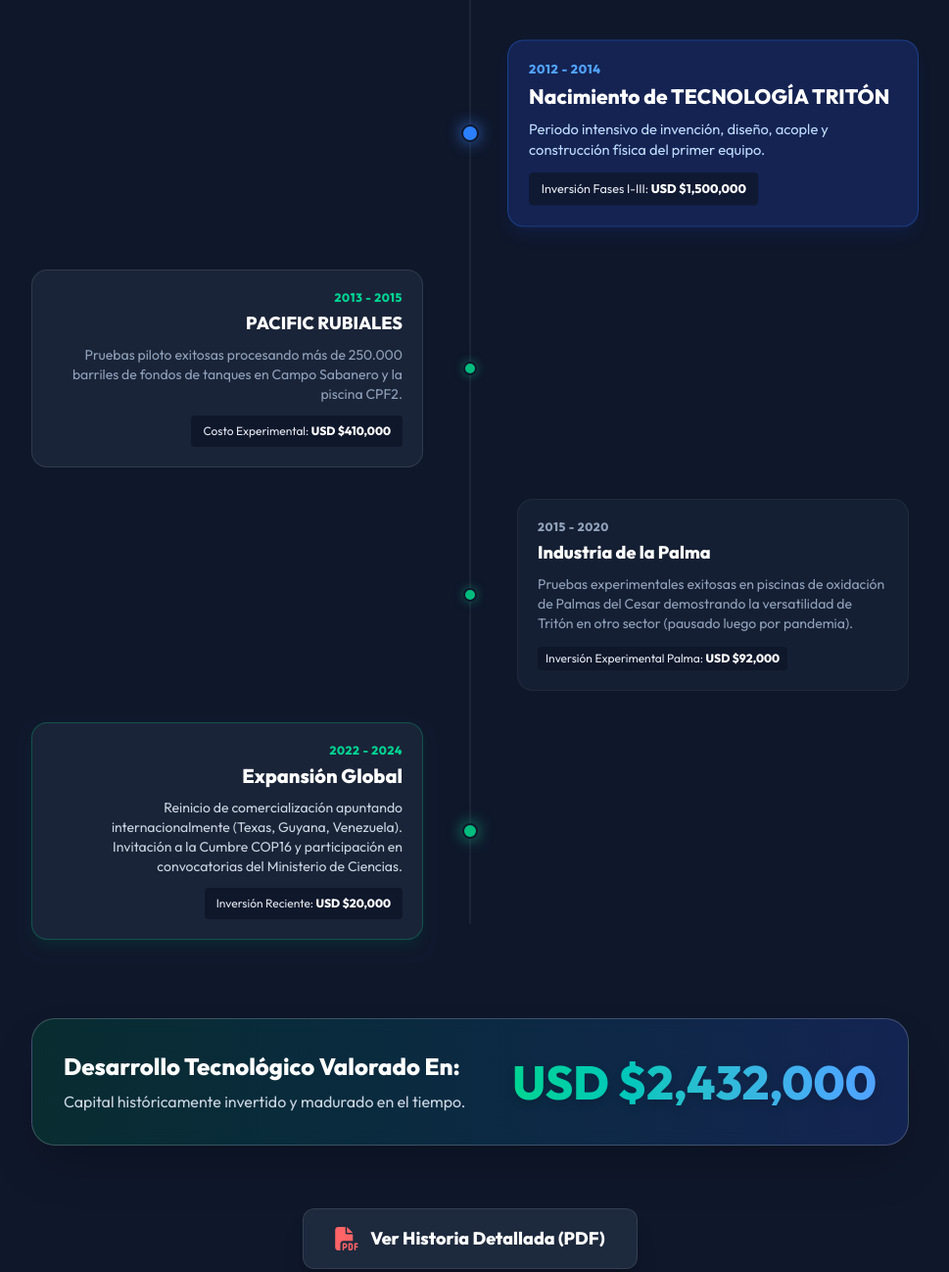
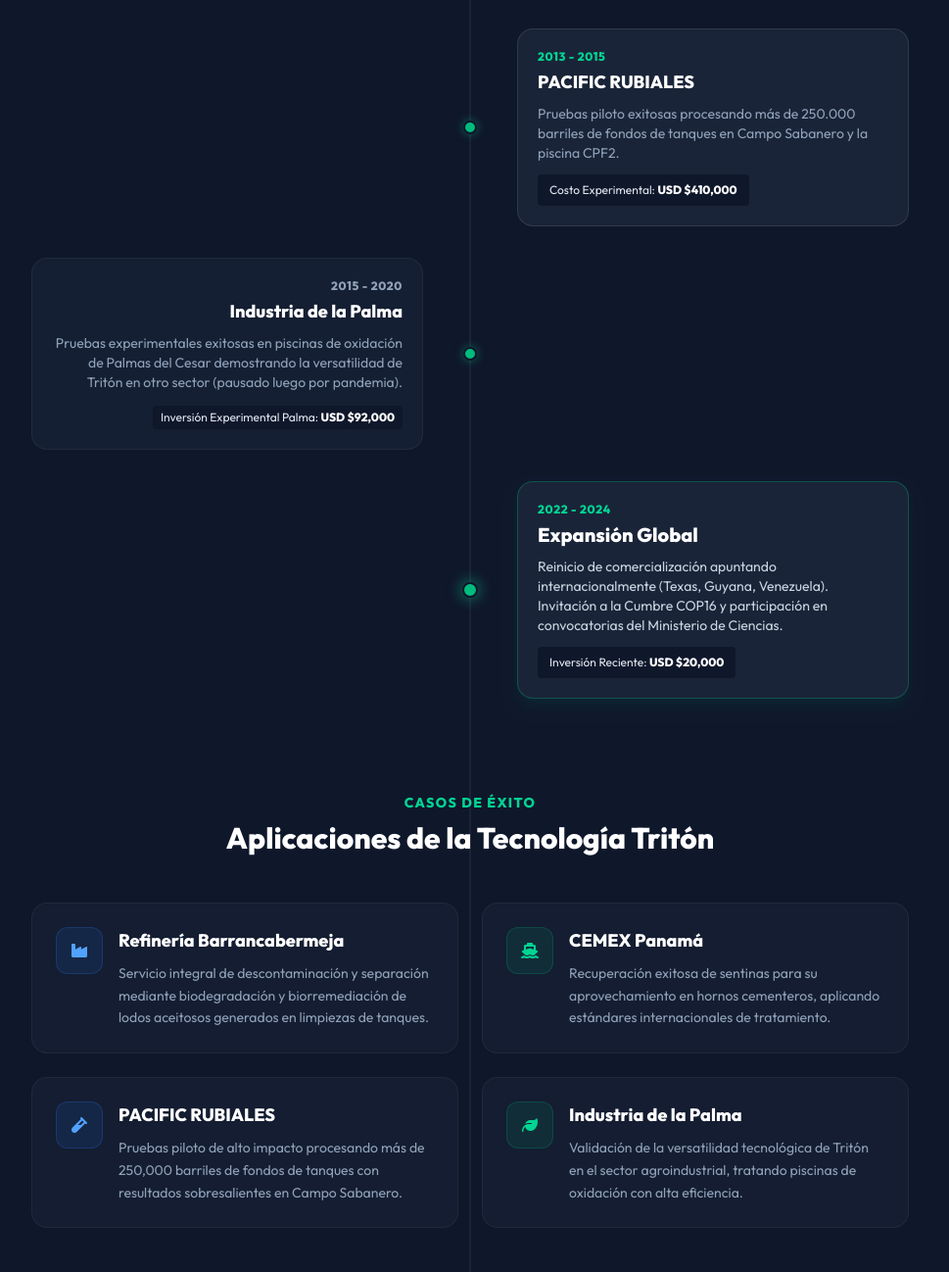
Before and after one commit to Alvarog0218/triton-inversionista, a website built with Vite: page index.html in a window 1280 px wide. Shown: the part 4036-5334 px from the top of the page at 98% size, without its empty margins (160-1129 px from the left). Built offline with nearby package versions, Linux system fonts and the light colour scheme.

Commit message:
Remove birth of tech from timeline and add Success Cases section

```diff
--- a/index.html
+++ b/index.html
@@ -379,50 +379,38 @@
           <div class="absolute left-[13px] md:left-1/2 top-6 md:top-1/2 flex items-center justify-center w-[14px] h-[14px] rounded-full bg-slate-500 border-[2px] border-slate-900 z-10 md:-translate-x-1/2 md:-translate-y-1/2 group-hover:scale-125 transition-transform"></div>
         </div>
 
-        <!-- 13. 2012-2014 Tritón Base -->
+        <!-- 13. 2013-2015 Pacific -->
         <div class="relative flex flex-col md:flex-row justify-between items-center mb-8 w-full group">
           <div class="hidden md:block md:w-1/2"></div>
-          <div class="absolute left-[13px] md:left-1/2 top-6 md:top-1/2 flex items-center justify-center w-[18px] h-[18px] rounded-full bg-blue-500 shadow-[0_0_15px_rgba(59,130,246,0.8)] border-[2px] border-slate-900 z-10 md:-translate-x-1/2 md:-translate-y-1/2 group-hover:scale-125 transition-transform"></div>
+          <div class="absolute left-[13px] md:left-1/2 top-6 md:top-1/2 flex items-center justify-center w-[14px] h-[14px] rounded-full bg-emerald-500 shadow-[0_0_10px_rgba(16,185,129,0.5)] border-[2px] border-slate-900 z-10 md:-translate-x-1/2 md:-translate-y-1/2 group-hover:scale-125 transition-transform"></div>
           <div class="w-full md:w-1/2 pl-12 md:pl-12 md:pr-0 text-left">
-            <div class="bg-blue-900/40 p-5 rounded-2xl border border-blue-500/30 shadow-lg shadow-blue-900/20 hover:border-blue-400/50 transition-all duration-300 transform scale-105 my-4">
-              <span class="text-blue-400 font-bold text-xs tracking-wider uppercase mb-1 block">2012 - 2014</span>
-              <h4 class="text-xl font-bold text-white mb-2">Nacimiento de TECNOLOGÍA TRITÓN</h4>
-              <p class="text-blue-200 text-sm mb-3">Periodo intensivo de invención, diseño, acople y construcción física del primer equipo.</p>
-              <div class="inline-block bg-slate-900/80 rounded px-3 py-2 text-xs">Inversión Fases I-III: <strong class="text-white">USD $1,500,000</strong></div>
-            </div>
-          </div>
-        </div>
-
-        <!-- 14. 2013-2015 Pacific -->
-        <div class="relative flex flex-col md:flex-row justify-between items-center mb-8 w-full group">
-          <div class="w-full md:w-1/2 pl-12 md:pl-0 md:pr-12 md:text-right">
-             <div class="bg-slate-800/80 p-5 rounded-2xl border border-white/10 hover:border-emerald-500/30 transition-all duration-300">
+            <div class="bg-slate-800/80 p-5 rounded-2xl border border-white/10 hover:border-emerald-500/30 transition-all duration-300">
               <span class="text-emerald-400 font-bold text-xs tracking-wider uppercase mb-1 block">2013 - 2015</span>
               <h4 class="text-lg font-bold text-white mb-2">PACIFIC RUBIALES</h4>
               <p class="text-slate-400 text-sm mb-3">Pruebas piloto exitosas procesando más de 250.000 barriles de fondos de tanques en Campo Sabanero y la piscina CPF2.</p>
               <div class="inline-block bg-slate-900 rounded px-3 py-2 text-xs">Costo Experimental: <strong class="text-white">USD $410,000</strong></div>
             </div>
           </div>
-          <div class="absolute left-[13px] md:left-1/2 top-6 md:top-1/2 flex items-center justify-center w-[14px] h-[14px] rounded-full bg-emerald-500 shadow-[0_0_10px_rgba(16,185,129,0.5)] border-[2px] border-slate-900 z-10 md:-translate-x-1/2 md:-translate-y-1/2 group-hover:scale-125 transition-transform"></div>
         </div>
 
-        <!-- 15. 2015-2020 Industria de la Palma -->
+        <!-- 14. 2015-2020 Industria de la Palma -->
         <div class="relative flex flex-col md:flex-row justify-between items-center mb-8 w-full group">
-          <div class="hidden md:block md:w-1/2"></div>
-          <div class="absolute left-[13px] md:left-1/2 top-6 md:top-1/2 flex items-center justify-center w-[14px] h-[14px] rounded-full bg-emerald-500 border-[2px] border-slate-900 shadow-[0_0_10px_rgba(16,185,129,0.5)] z-10 md:-translate-x-1/2 md:-translate-y-1/2 group-hover:scale-125 transition-transform"></div>
-          <div class="w-full md:w-1/2 pl-12 md:pl-12 md:pr-0 text-left">
-            <div class="bg-slate-800/50 p-5 rounded-2xl border border-white/5 hover:border-white/20 transition-all duration-300">
+          <div class="w-full md:w-1/2 pl-12 md:pl-0 md:pr-12 md:text-right">
+             <div class="bg-slate-800/50 p-5 rounded-2xl border border-white/5 hover:border-white/20 transition-all duration-300">
               <span class="text-slate-400 font-bold text-xs tracking-wider uppercase mb-1 block">2015 - 2020</span>
               <h4 class="text-lg font-bold text-white mb-2">Industria de la Palma</h4>
               <p class="text-slate-400 text-sm mb-3">Pruebas experimentales exitosas en piscinas de oxidación de Palmas del Cesar demostrando la versatilidad de Tritón en otro sector (pausado luego por pandemia).</p>
               <div class="inline-block bg-slate-900 rounded px-2 py-1 text-xs text-left">Inversión Experimental Palma: <strong class="text-white">USD $92,000</strong></div>
             </div>
           </div>
+          <div class="absolute left-[13px] md:left-1/2 top-6 md:top-1/2 flex items-center justify-center w-[14px] h-[14px] rounded-full bg-emerald-500 border-[2px] border-slate-900 shadow-[0_0_10px_rgba(16,185,129,0.5)] z-10 md:-translate-x-1/2 md:-translate-y-1/2 group-hover:scale-125 transition-transform"></div>
         </div>
 
-        <!-- 16. 2022-2024 Expansion -->
+        <!-- 15. 2022-2024 Expansion -->
         <div class="relative flex flex-col md:flex-row justify-between items-center w-full group">
-           <div class="w-full md:w-1/2 pl-12 md:pl-0 md:pr-12 md:text-right">
+           <div class="hidden md:block md:w-1/2"></div>
+           <div class="absolute left-[13px] md:left-1/2 top-6 md:top-1/2 flex items-center justify-center w-[16px] h-[16px] rounded-full bg-emerald-500 shadow-[0_0_15px_rgba(16,185,129,0.8)] border-[2px] border-slate-900 z-10 md:-translate-x-1/2 md:-translate-y-1/2 group-hover:scale-125 transition-transform"></div>
+           <div class="w-full md:w-1/2 pl-12 md:pl-12 md:pr-0 text-left">
              <div class="bg-slate-800/80 p-5 rounded-2xl border border-emerald-500/30 shadow-lg shadow-emerald-900/20 hover:border-emerald-400 transition-all duration-300">
               <span class="text-emerald-400 font-bold text-xs tracking-wider uppercase mb-1 block">2022 - 2024</span>
               <h4 class="text-xl font-bold text-white mb-2">Expansión Global</h4>
@@ -430,9 +418,76 @@
               <div class="inline-block bg-slate-900 rounded px-3 py-2 text-xs text-left">Inversión Reciente: <strong class="text-white">USD $20,000</strong></div>
             </div>
           </div>
-          <div class="absolute left-[13px] md:left-1/2 top-6 md:top-1/2 flex items-center justify-center w-[16px] h-[16px] rounded-full bg-emerald-500 shadow-[0_0_15px_rgba(16,185,129,0.8)] border-[2px] border-slate-900 z-10 md:-translate-x-1/2 md:-translate-y-1/2 group-hover:scale-125 transition-transform"></div>
         </div>
 
+      <!-- Subsection: Success Cases -->
+      <div class="mt-24">
+        <div class="text-center mb-12">
+          <h4 class="text-emerald-400 font-bold uppercase tracking-widest text-sm mb-2">Casos de Éxito</h4>
+          <h3 class="text-3xl font-bold text-white">Aplicaciones de la Tecnología Tritón</h3>
+        </div>
+
+        <div class="grid md:grid-cols-2 gap-6 max-w-5xl mx-auto">
+          <!-- Case 1: Refinería -->
+          <div class="bg-slate-800/40 p-6 rounded-2xl border border-white/5 hover:border-blue-500/30 transition-all group">
+            <div class="flex items-start gap-4">
+              <div class="w-12 h-12 rounded-xl bg-blue-500/10 flex items-center justify-center shrink-0 border border-blue-500/20">
+                <i class="fas fa-industry text-blue-400"></i>
+              </div>
+              <div>
+                <h5 class="text-lg font-bold text-white mb-2 group-hover:text-blue-400 transition-colors">Refinería Barrancabermeja</h5>
+                <p class="text-slate-400 text-sm leading-relaxed">
+                  Servicio integral de descontaminación y separación mediante biodegradación y biorremediación de lodos aceitosos generados en limpiezas de tanques.
+                </p>
+              </div>
+            </div>
+          </div>
+
+          <!-- Case 2: CEMEX -->
+          <div class="bg-slate-800/40 p-6 rounded-2xl border border-white/5 hover:border-emerald-500/30 transition-all group">
+            <div class="flex items-start gap-4">
+              <div class="w-12 h-12 rounded-xl bg-emerald-500/10 flex items-center justify-center shrink-0 border border-emerald-500/20">
+                <i class="fas fa-ship text-emerald-400"></i>
+              </div>
+              <div>
+                <h5 class="text-lg font-bold text-white mb-2 group-hover:text-emerald-400 transition-colors">CEMEX Panamá</h5>
+                <p class="text-slate-400 text-sm leading-relaxed">
+                  Recuperación exitosa de sentinas para su aprovechamiento en hornos cementeros, aplicando estándares internacionales de tratamiento.
+                </p>
+              </div>
+            </div>
+          </div>
+
+          <!-- Case 3: Pacific Rubiales -->
+          <div class="bg-slate-800/40 p-6 rounded-2xl border border-white/5 hover:border-blue-500/30 transition-all group">
+            <div class="flex items-start gap-4">
+              <div class="w-12 h-12 rounded-xl bg-blue-500/10 flex items-center justify-center shrink-0 border border-blue-500/20">
+                <i class="fas fa-vial text-blue-400"></i>
+              </div>
+              <div>
+                <h5 class="text-lg font-bold text-white mb-2 group-hover:text-blue-400 transition-colors">PACIFIC RUBIALES</h5>
+                <p class="text-slate-400 text-sm leading-relaxed">
+                  Pruebas piloto de alto impacto procesando más de 250,000 barriles de fondos de tanques con resultados sobresalientes en Campo Sabanero.
+                </p>
+              </div>
+            </div>
+          </div>
+
+          <!-- Case 4: Industria de la Palma -->
+          <div class="bg-slate-800/40 p-6 rounded-2xl border border-white/5 hover:border-emerald-500/30 transition-all group">
+            <div class="flex items-start gap-4">
+              <div class="w-12 h-12 rounded-xl bg-emerald-500/10 flex items-center justify-center shrink-0 border border-emerald-500/20">
+                <i class="fas fa-leaf text-emerald-400"></i>
+              </div>
+              <div>
+                <h5 class="text-lg font-bold text-white mb-2 group-hover:text-emerald-400 transition-colors">Industria de la Palma</h5>
+                <p class="text-slate-400 text-sm leading-relaxed">
+                  Validación de la versatilidad tecnológica de Tritón en el sector agroindustrial, tratando piscinas de oxidación con alta eficiencia.
+                </p>
+              </div>
+            </div>
+          </div>
+        </div>
       </div>
 
       <!-- Total Investment Banner -->
```
